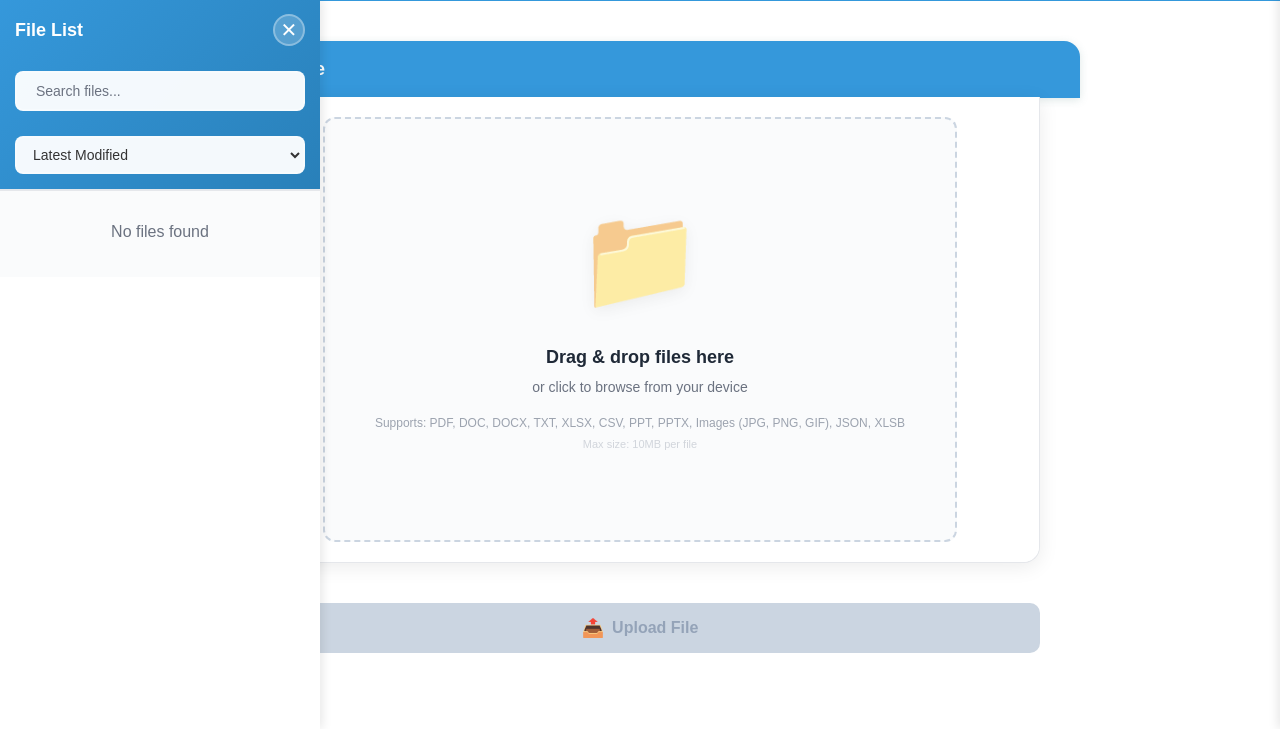
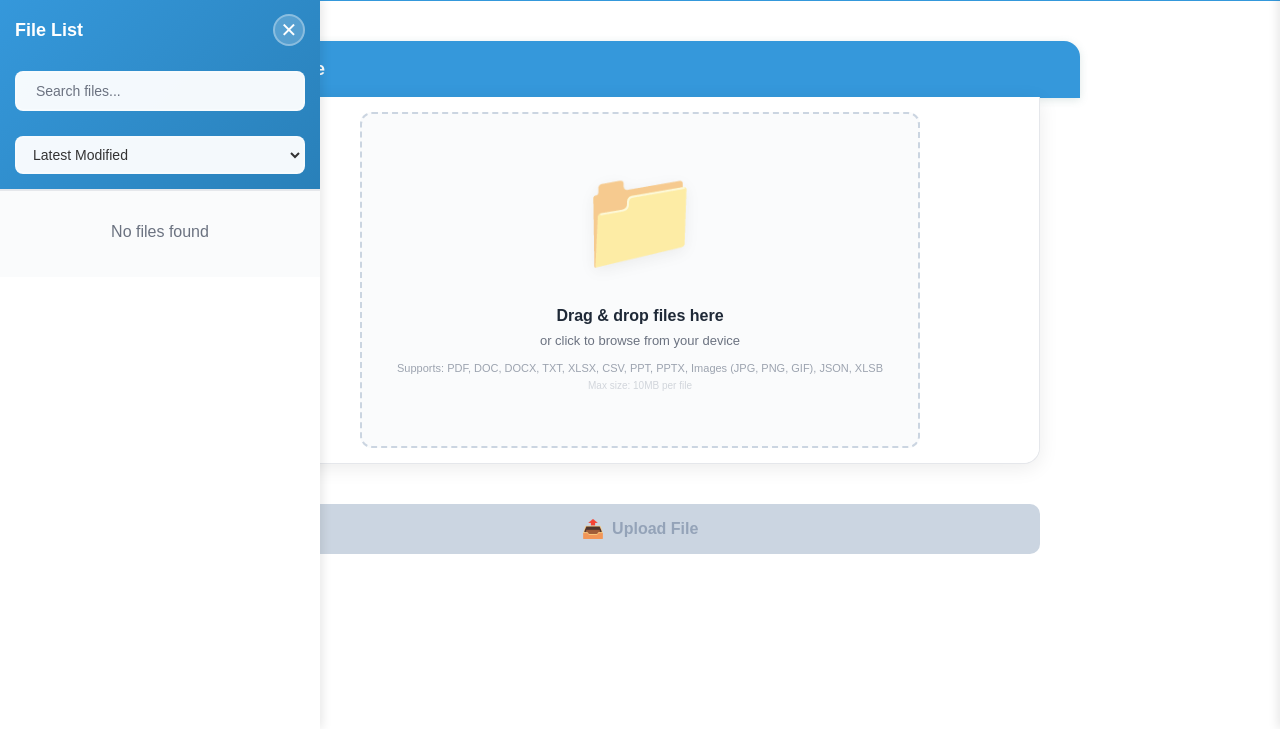
Before and after one commit to Sulaman312/AntoineDashboard, a Flask app: page /upload in a window 1280 px wide. Shown: the part 71-800 px from the top of the page. Run offline with Flask 3, Linux system fonts and the light colour scheme; data that the repository does not hold is empty.

Commit message:
Update: Reduce upload section size, improve compactness

```diff
--- a/static/css/upload.css
+++ b/static/css/upload.css
@@ -351,13 +351,13 @@
 /* ==================== EMPTY STATE CONTAINER ==================== */
 .empty-state-container {
   text-align: center;
-  padding: 50px 30px;
+  padding: 30px 20px;
   pointer-events: none; /* Allow clicks to pass through to upload area */
 }
 
 .upload-icon {
-  font-size: 64px;
-  margin-bottom: 20px;
+  font-size: 48px;
+  margin-bottom: 12px;
   opacity: 0.6;
   transition: all 0.3s ease;
 }
@@ -368,29 +368,29 @@
 }
 
 .empty-message {
-  font-size: 18px;
+  font-size: 16px;
   font-weight: 600;
   color: #1f2937;
+  margin-bottom: 6px;
+}
+
+.empty-submessage {
+  font-size: 13px;
+  color: #6b7280;
   margin-bottom: 8px;
-}
-
-.empty-submessage {
-  font-size: 14px;
-  color: #6b7280;
-  margin-bottom: 12px;
-  line-height: 1.6;
+  line-height: 1.5;
 }
 
 .file-types-hint {
-  font-size: 12px;
+  font-size: 11px;
   color: #9ca3af;
-  margin-top: 16px;
-  margin-bottom: 6px;
-  line-height: 1.5;
+  margin-top: 10px;
+  margin-bottom: 4px;
+  line-height: 1.4;
 }
 
 .max-size-hint {
-  font-size: 11px;
+  font-size: 10px;
   color: #d1d5db;
   margin: 0;
 }
@@ -678,8 +678,8 @@
   line-height: 1.6;
 }
 .upload-content_container{
-  padding: 40px 20px;
-  margin: 20px;
+  padding: 25px 15px;
+  margin: 15px;
   border-radius: 12px;
   border: 2px dashed #cbd5e1;
   background: #fafbfc;
@@ -690,7 +690,7 @@
   background: #ffffff;
   cursor: pointer;
   transition: all 0.3s ease;
-  min-height: 280px;
+  min-height: 200px;
   display: flex;
   align-items: center;
   justify-content: center;
```
